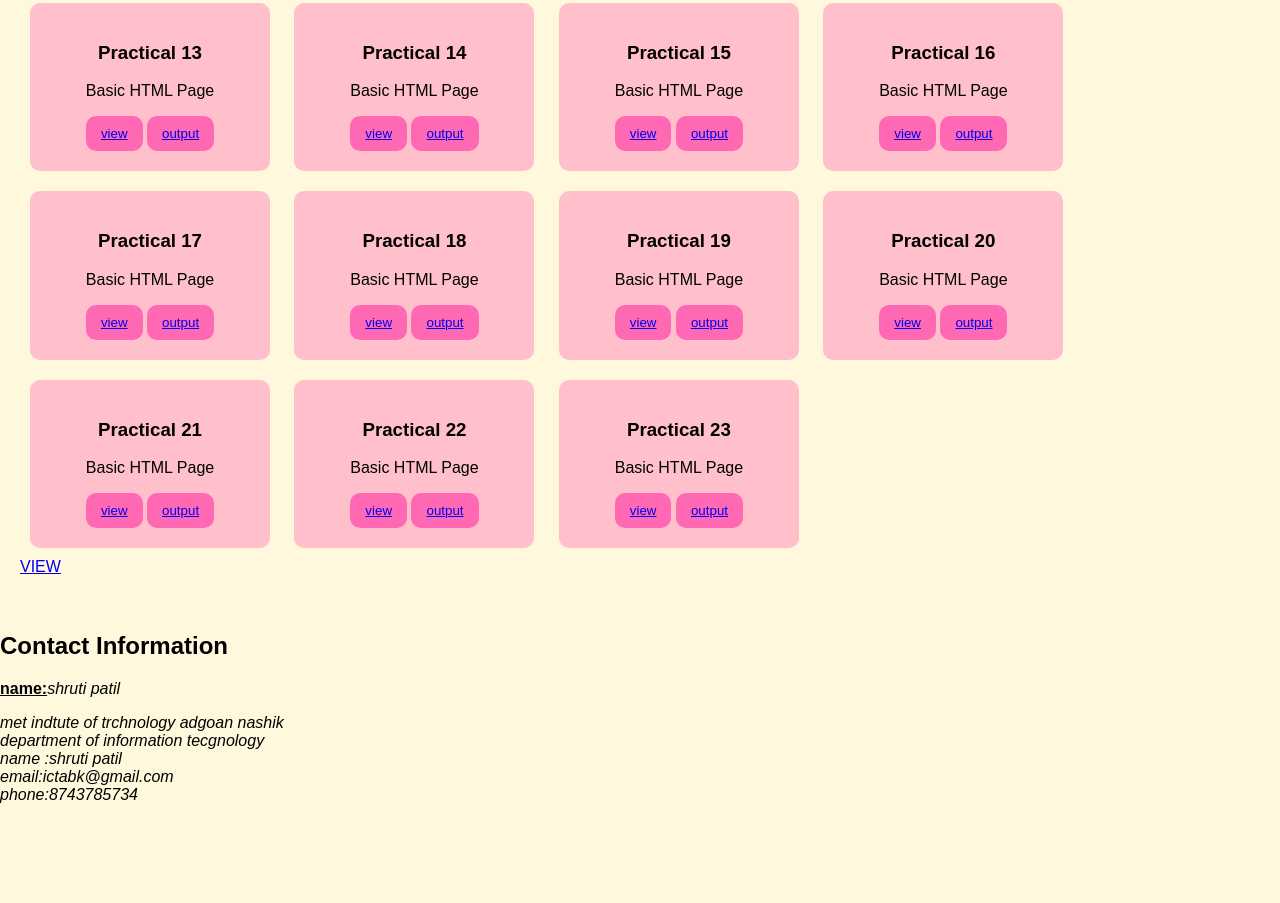
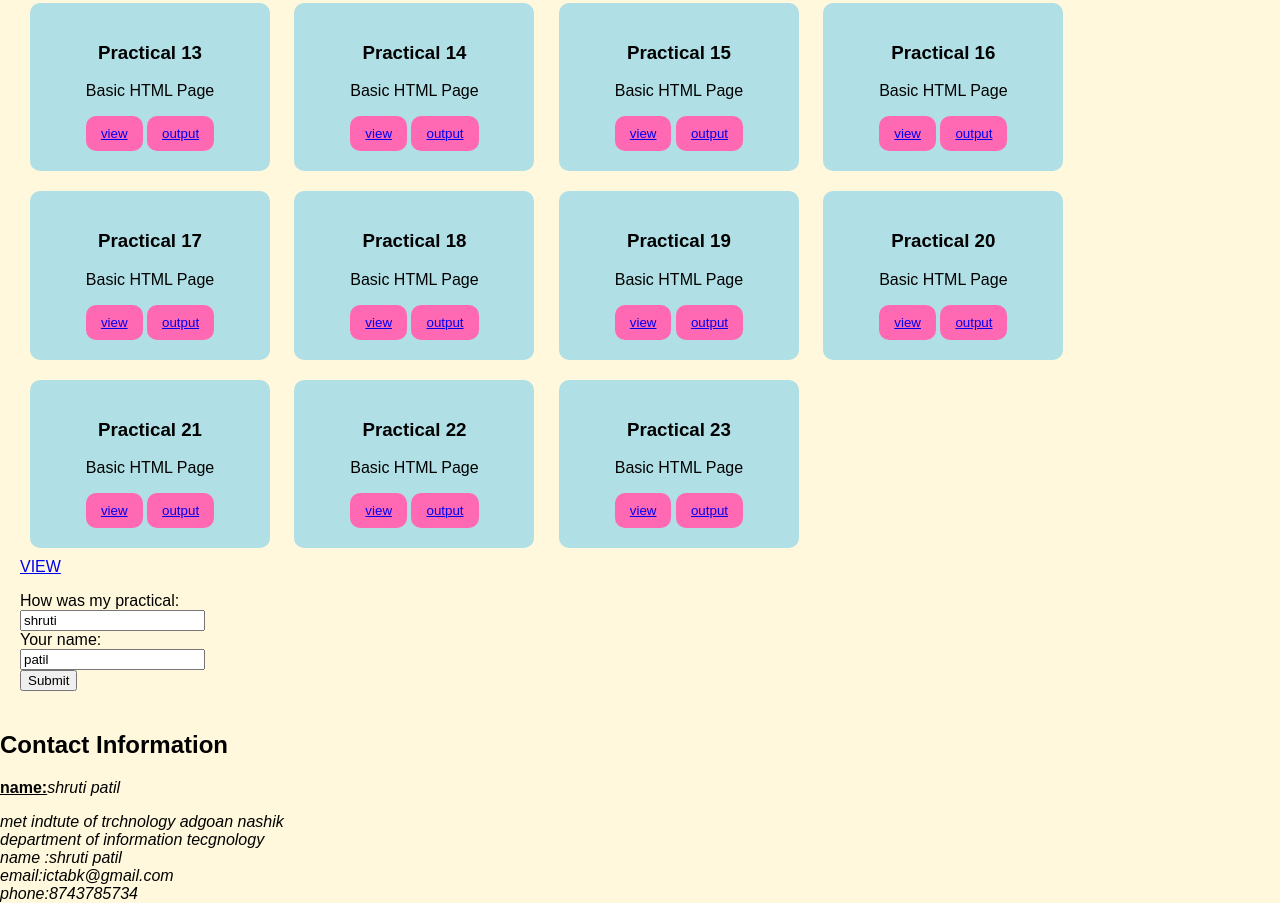
Before and after one commit to 00shrutipatil/shrutipatil00, a plain HTML site: page index.html in a window 1280 px wide. Shown: the part 920-1823 px from the top of the page. Before the commit the page ends 1724 px from the top, so only its background shows below. Drawn offline with Linux system fonts and the light colour scheme.

Commit message:
Add files via upload

```diff
--- a/index.html
+++ b/index.html
@@ -17,7 +17,7 @@
         }
 
         .nav {
-            background-color: #e63946;
+            background-color: black;
             padding: 10px;
             color: white;
             text-align: right;
@@ -35,7 +35,7 @@
         }
 
         .card {
-            background-color: pink;
+            background-color: powderblue;
             width: 200px;
             padding: 20px;
             margin: 10px;
@@ -54,7 +54,7 @@
     </style>
 </head>
 <body>
-    <h2>Practical No 24 </h2>
+    <center> <h2>Practical No 24 </h2></center>
     <div class="header">
         <h1>MSBTE WPD Practicals</h1>
         <p>Interactive Practical Website</p>
@@ -271,12 +271,13 @@
             <button><a class="btn" href="PR 1.png" target="_blank">output</a></button>
         </div>
         <form> <a class="btn" href="https://docs.google.com/forms/d/1ZHS_QS9QZvfZzjrQQMPgLNoHopzSFhxjvI92uPtl5z4/edit"> VIEW</a></form>
-
-
-
-
-
-
+        <label for="fname">How was my practical:</label><br />
+        <input type="text" id="fname" name="fname"
+               value="shruti"><br>
+        <label for="fname"> Your name:</label> <br />
+        <input type="text" id="lname" name="lname"
+               value="patil"><br />
+        <input type="submit" value="Submit">
 
     </div>
     <h2>Contact Information</h2>
```
